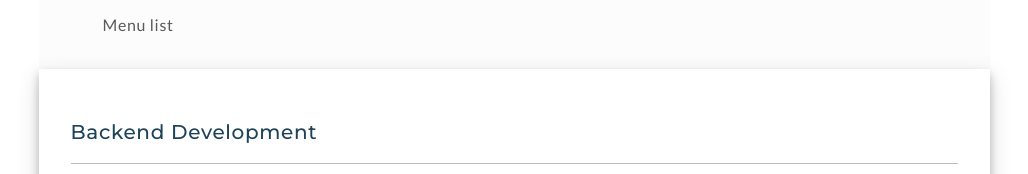
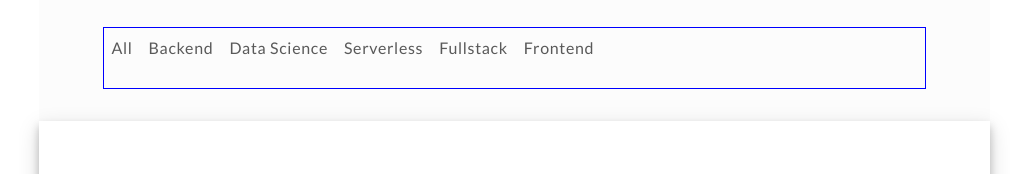
Before and after one commit to wmemorgan/mysite-option0, a plain HTML site: page projects.html in a window 1280 px wide. Shown: the part 2143-2317 px from the top of the page, without its empty margins (126-1154 px from the left). Drawn offline with nearby package versions, Linux system fonts and the light colour scheme; a web font is replaced by a local one.

Commit message:
Add category menu

```diff
--- a/projects.html
+++ b/projects.html
@@ -180,7 +180,14 @@
         <p>
           My portfolio highlights a few of my development projects from interactive single page applications to REST-based microservices.
         </p>
-        <p>Menu list</p>
+        <ul class="category-menu">
+          <li class="category-menu-item" id="remove-filters">All</li>
+          <li class="category-menu-item filters">Backend</li>
+          <li class="category-menu-item filters">Data Science</li>
+          <li class="category-menu-item filters">Serverless</li>
+          <li class="category-menu-item filters">Fullstack</li>
+          <li class="category-menu-item filters">Frontend</li>
+        </ul>
       </div>
         <div class="project-items">
           <div class="project-category" id="backend-dev">
```
